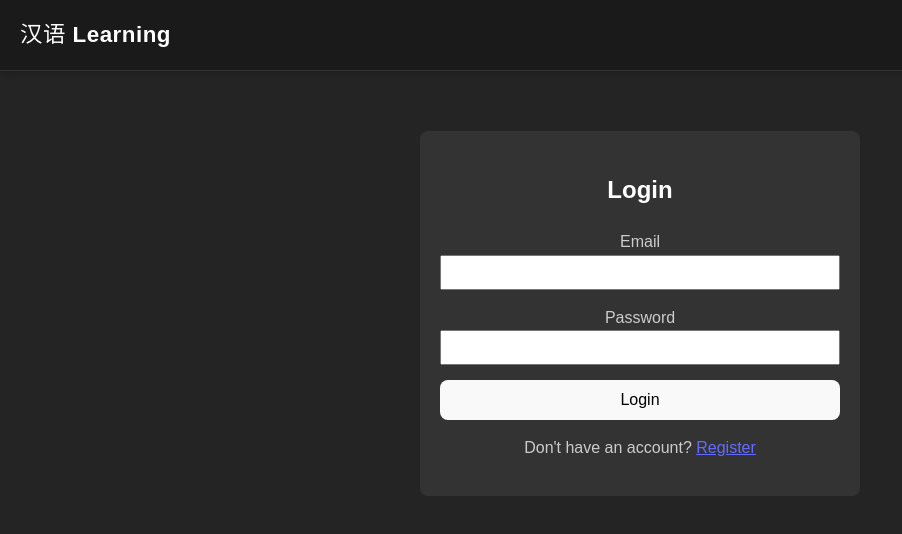
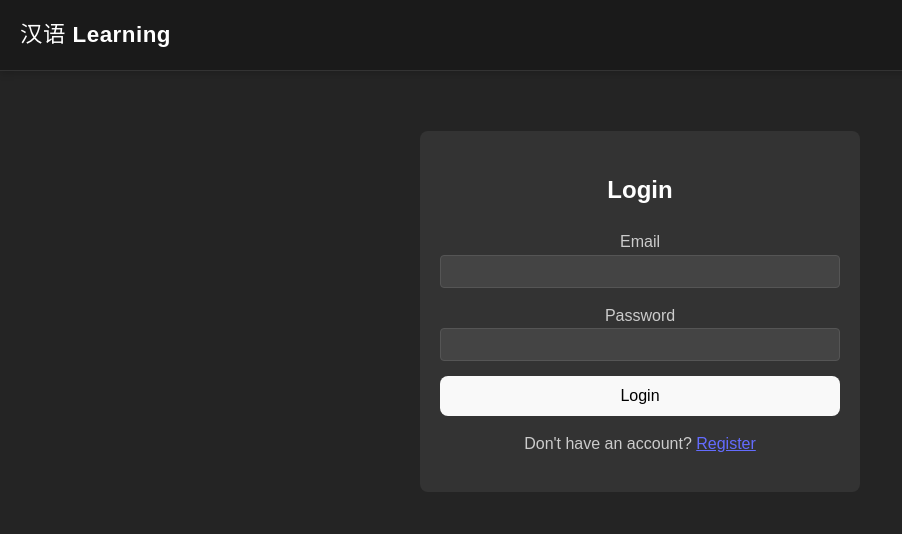
Before and after one commit to Fallatori/Mandarin-Language-Studio, a React (Vite) app in the folder client/: page /login in a window 1280 px wide. Shown: the top 534 px of the page, without its empty margins (0-902 px from the left). Built offline with nearby package versions, Linux system fonts and the light colour scheme; no server answers.

Commit message:
feat: enhance login and word page styles, and improve auth loading state

```diff
--- a/client/src/App.css
+++ b/client/src/App.css
@@ -992,3 +992,88 @@ h3 {
 	color: #ff9800;
 	margin-left: 10px;
 }
+/* Login Page Styles */
+.login-container {
+	max-width: 400px;
+	margin: 40px auto;
+	padding: 20px;
+	background: #333;
+	border-radius: 8px;
+}
+
+.login-header {
+	color: #fff;
+	text-align: center;
+}
+
+.login-form {
+	display: flex;
+	flex-direction: column;
+	gap: 15px;
+}
+
+.login-label {
+	color: #ccc;
+}
+
+.login-input {
+	width: 100%;
+	padding: 8px;
+	box-sizing: border-box;
+	background-color: #444;
+	border: 1px solid #555;
+	border-radius: 4px;
+	color: white;
+}
+
+.login-input:focus {
+	outline: none;
+	border-color: #646cff;
+}
+
+.login-footer {
+	margin-top: 15px;
+	color: #ccc;
+	text-align: center;
+}
+
+.btn-text {
+	background: none;
+	border: none;
+	color: #646cff;
+	padding: 0;
+	text-decoration: underline;
+	cursor: pointer;
+}
+
+.btn-text:hover {
+	color: #747bff;
+}
+
+/* Word Page Styles */
+.word-page-header {
+	display: flex;
+	justify-content: space-between;
+	align-items: center;
+	margin-bottom: 20px;
+}
+
+.btn-delete-all {
+	background-color: #b91c1c;
+	margin-top: 0;
+}
+.btn-delete-all:hover {
+	background-color: #991b1b;
+}
+
+/* Navbar Styles */
+.btn-login-link {
+	text-decoration: none;
+}
+
+/* Auth Context Loading */
+.auth-loading {
+	color: white;
+	padding: 20px;
+	text-align: center;
+}
--- a/client/src/components/LoginPage.jsx
+++ b/client/src/components/LoginPage.jsx
@@ -30,49 +30,49 @@ function LoginPage() {
     };
 
     return (
-        <div style={{ maxWidth: '400px', margin: '40px auto', padding: '20px', background: '#333', borderRadius: '8px' }}>
-            <h2 style={{color: '#fff'}}>{isLogin ? 'Login' : 'Register'}</h2>
+        <div className="login-container">
+            <h2 className="login-header">{isLogin ? 'Login' : 'Register'}</h2>
             {error && <p className="error-message">{error}</p>}
-            <form onSubmit={handleSubmit} style={{ display: 'flex', flexDirection: 'column', gap: '15px' }}>
+            <form onSubmit={handleSubmit} className="login-form">
                 {!isLogin && (
                     <div>
-                        <label style={{color: '#ccc'}}>Username</label>
+                        <label className="login-label">Username</label>
                         <input
                             type="text"
                             value={username}
                             onChange={(e) => setUsername(e.target.value)}
                             required
-                            style={{ width: '100%', padding: '8px', boxSizing: 'border-box' }}
+                            className="login-input"
                         />
                     </div>
                 )}
                 <div>
-                    <label style={{color: '#ccc'}}>Email</label>
+                    <label className="login-label">Email</label>
                     <input
                         type="email"
                         value={email}
                         onChange={(e) => setEmail(e.target.value)}
                         required
-                        style={{ width: '100%', padding: '8px', boxSizing: 'border-box' }}
+                        className="login-input"
                     />
                 </div>
                 <div>
-                    <label style={{color: '#ccc'}}>Password</label>
+                    <label className="login-label">Password</label>
                     <input
                         type="password"
                         value={password}
                         onChange={(e) => setPassword(e.target.value)}
                         required
-                        style={{ width: '100%', padding: '8px', boxSizing: 'border-box' }}
+                        className="login-input"
                     />
                 </div>
                 <button type="submit">{isLogin ? 'Login' : 'Register'}</button>
             </form>
-            <p style={{ marginTop: '15px', color: '#ccc' }}>
+            <p className="login-footer">
                 {isLogin ? "Don't have an account? " : "Already have an account? "}
                 <button
                     onClick={() => { setIsLogin(!isLogin); setError(''); }}
-                    style={{ background: 'none', border: 'none', color: '#646cff', padding: 0, textDecoration: 'underline', cursor: 'pointer' }}
+                    className="btn-text"
                 >
                     {isLogin ? 'Register' : 'Login'}
                 </button>
--- a/client/src/components/Navbar.jsx
+++ b/client/src/components/Navbar.jsx
@@ -37,7 +37,7 @@ function Navbar() {
                     </div>
                 ) : (
                     location.pathname !== '/login' && (
-                        <Link to="/login" className="btn-login" style={{textDecoration: 'none'}}>Login</Link>
+                        <Link to="/login" className="btn-login btn-login-link">Login</Link>
                     )
                 )}
             </div>
--- a/client/src/components/WordPage.jsx
+++ b/client/src/components/WordPage.jsx
@@ -81,9 +81,9 @@ function WordPage() {
     return (
         <div className="main-content">
             <div className="word-page-container">
-                <div style={{display: 'flex', justifyContent: 'space-between', alignItems: 'center'}}>
+                <div className="word-page-header">
                     <h2>My Word List</h2>
-                    <button className="add-btn" onClick={deleteAllWords} style={{backgroundColor: '#b91c1c', marginTop: '0'}}>Delete All</button>
+                    <button className="add-btn btn-delete-all" onClick={deleteAllWords}>Delete All</button>
                 </div>
                 {isLoading && <p>Loading words...</p>}
                 {error && <p className="error-message">{error}</p>}
--- a/client/src/context/AuthContext.jsx
+++ b/client/src/context/AuthContext.jsx
@@ -12,8 +12,7 @@ export const AuthProvider = ({ children }) => {
             try {
                 const response = await axios.get('http://localhost:5001/api/auth/me', { withCredentials: true });
                 setUser(response.data.data.user);
-            } catch (error) {
-                // If 401/403, user is not logged in, which is fine
+            } catch {
                 setUser(null);
             } finally {
                 setLoading(false);
@@ -54,7 +53,7 @@ export const AuthProvider = ({ children }) => {
     };
 
     if (loading) {
-        return <div style={{color: 'white', padding: '20px'}}>Loading...</div>; // Prevent redirect flash
+        return <div className="auth-loading">Loading...</div>;
     }
 
     return (
```
